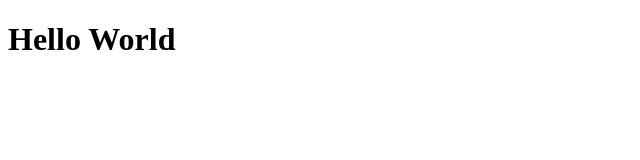
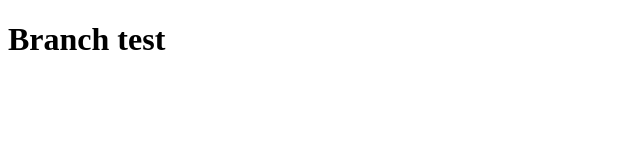
Before and after one commit to ElliotThiebaut/pliz, a website: page index.html in a window 1280 px wide. Shown: the full height of the page, 0-640 px from the left. Drawn offline with Linux system fonts and the light colour scheme.

Commit message:
:poop: Test code

```diff
--- a/index.html
+++ b/index.html
@@ -6,6 +6,6 @@
     <title>Pliz.</title>
 </head>
 <body>
-    <h1>Hello World</h1>
+    <h1>Branch test</h1>
 </body>
 </html>
```
